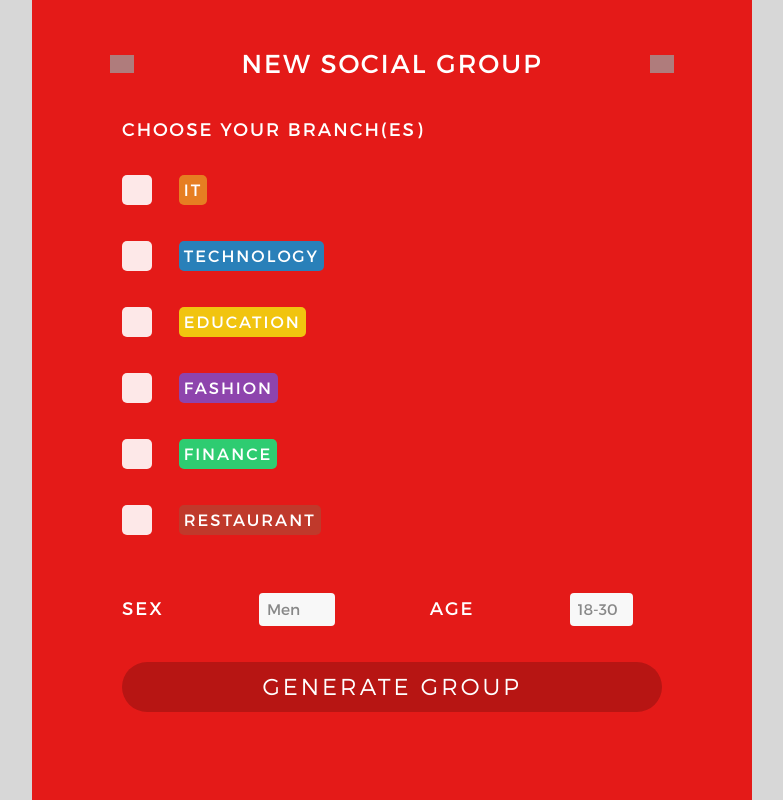
After one commit to UPLYNXED/UDIT, a PHP site: page /splashsocial.php in a window 1280 px wide. The commit adds this page. Shown: the whole page, without its empty margins (248-1031 px from the left). Run offline with PHP 8.4, Linux system fonts and the light colour scheme; some libraries are stand-ins or nearby versions; grey boxes are pictures that could not be loaded.

Commit message:
Added new page
Splash page

```diff
--- a/assets/style.css
+++ b/assets/style.css
@@ -920,3 +920,43 @@ table {
 			background-position: 50%;
 			border-radius: 50%;
 		}
+
+		/* -- SOCIAL SPLASH -- */
+
+		.splashSocialScreen {
+			position: relative;
+			width: 100%;
+			min-height: 100vh;
+		}
+
+		.splashForm {
+			padding-top: 15vh;
+		}
+
+		.splashForm b {
+			margin: 4.5vh 12.5% 0 12.5%;
+			color: white;
+			text-transform: uppercase;
+			letter-spacing: 2px;
+			font-size: 0.95em;
+		}
+
+		.splashForm select {
+			font-size: 0.8em;
+			font-weight: 400;
+			font-family: 'montserratregular';
+			padding:8px;
+			margin: 0;
+			-webkit-border-radius:4px;
+			-moz-border-radius:4px;
+			border-radius:4px;
+			background: #f8f8f8;
+			color:#888;
+			border:none;
+			outline:none;
+			display: inline-block;
+			-webkit-appearance:none;
+			-moz-appearance:none;
+			appearance:none;
+			cursor:pointer;
+		}
--- /dev/null
+++ b/splashsocial.php
@@ -0,0 +1,65 @@
+<!DOCTYPE html>
+<html>
+	<?php include 'includes/head.php'; ?>
+	<body>
+		<div class="container">
+			<div class="splashSocialScreen">
+			<section class="splashForm">
+				<?php
+					$pageTitle = 'New Social Group';
+					$menuVisible = true;
+					include 'includes/nav.php';
+				?>
+				<form>
+				<b>Choose your branch(es)</b>
+					<input type="checkbox" id="rememberIT">
+					<label for="rememberIT">
+						<div class="checkbox"></div>
+						<span class="branchBody branchIT">IT</span>
+					</label>
+					<input type="checkbox" id="rememberTechnology">
+					<label for="rememberTechnology">
+						<div class="checkbox"></div>
+						<span class="branchBody branchTechnology">Technology</span>
+					</label>
+					<input type="checkbox" id="rememberEducation">
+					<label for="rememberEducation">
+						<div class="checkbox"></div>
+						<span class="branchBody branchEducation">Education</span>
+					</label>
+					<input type="checkbox" id="rememberFashion">
+					<label for="rememberFashion">
+						<div class="checkbox"></div>
+						<span class="branchBody branchFashion">Fashion</span>
+					</label>
+					<input type="checkbox" id="rememberFinance">
+					<label for="rememberFinance">
+						<div class="checkbox"></div>
+						<span class="branchBody branchFinance">Finance</span>
+					</label>
+					<input type="checkbox" id="rememberRestaurant">
+					<label for="rememberRestaurant">
+						<div class="checkbox"></div>
+						<span class="branchBody branchRestaurant">Restaurant</span>
+					</label>
+				<br /><br /><br />
+				<b>Sex</b>
+					<select>
+					  <option value="men">Men</option>
+					  <option value="women">Women</option>
+					  <option value="mixed">Mixed</option>
+					</select>
+				<b>Age</b>
+					<select>
+					  <option value="men">18-30</option>
+					  <option value="women">30-45</option>
+					  <option value="mixed">45+</option>
+					  <option value="mixed">Mixed</option>
+					</select>
+					<input type="submit" name="btnAction" value="Generate Group">
+				</form>
+				</section>
+			</div>
+		</div>
+	</body>
+</html>
```
